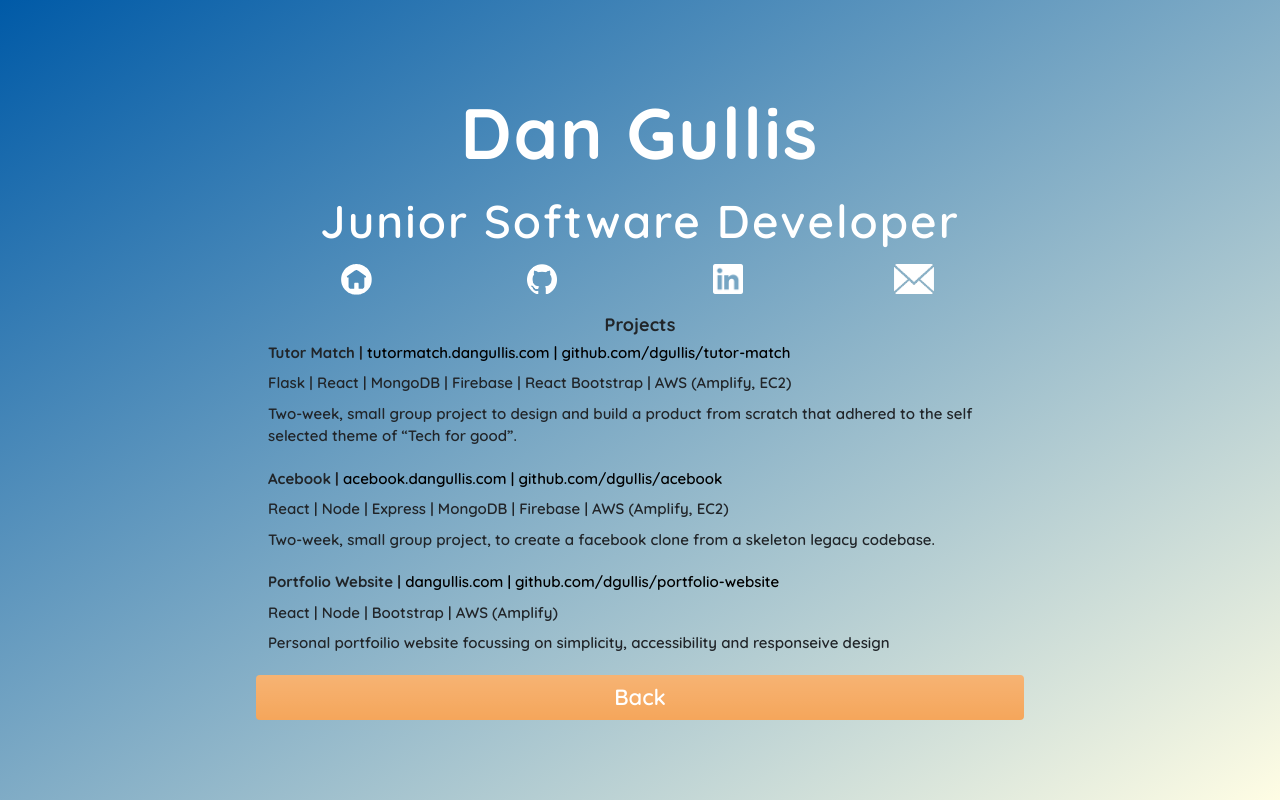
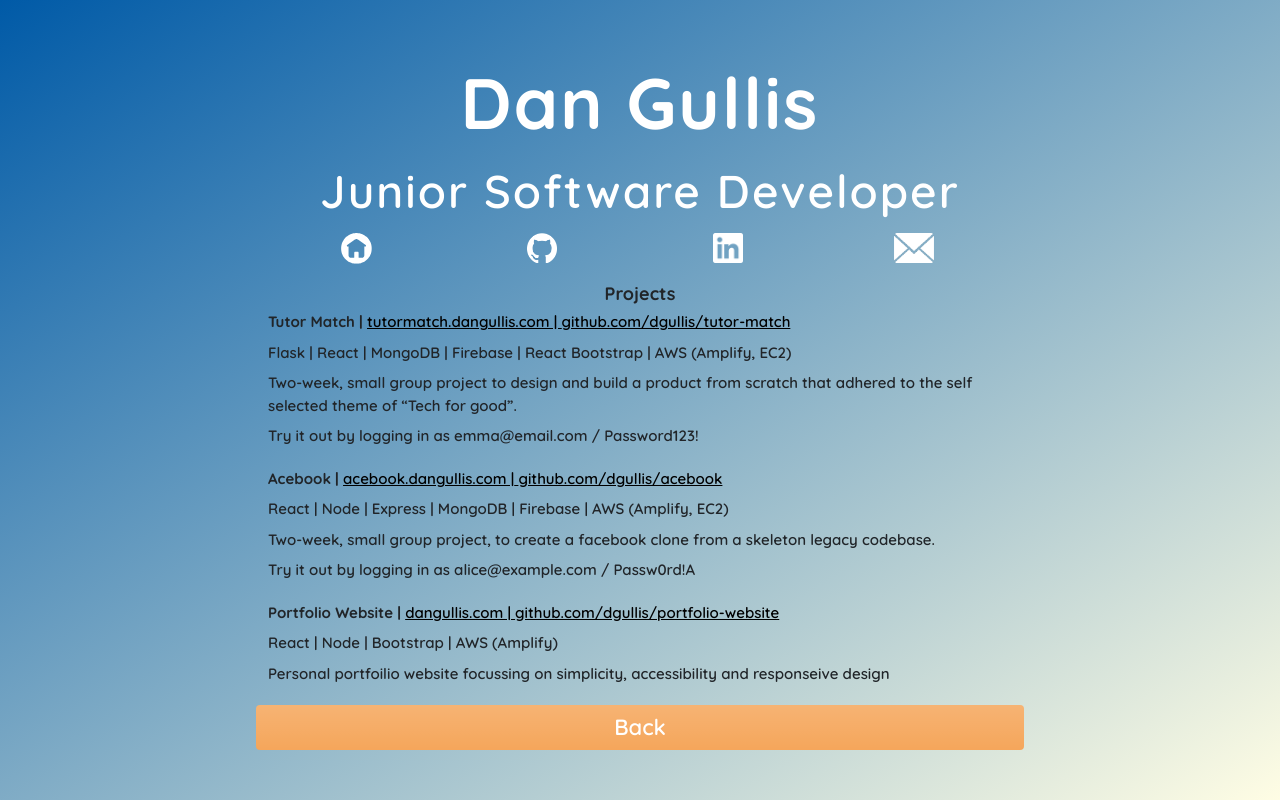
Before and after one commit to dgullis/portfolio-website, a React (Create React App) app: page / in a window 1280 px wide. Both pictures are taken after a click on the button "Projects". Built offline with nearby package versions, Linux system fonts and the light colour scheme; a web font is replaced by a local one.

Commit message:
project hyperlinks

```diff
--- a/src/App.css
+++ b/src/App.css
@@ -32,6 +32,10 @@ html, body {
   text-decoration: none;
 }
 
+.header-link {
+  text-decoration: none;
+}
+
 
 
 @media (max-width: 576px) { /* Small devices (576px and below) */
--- a/src/components/Projects.css
+++ b/src/components/Projects.css
@@ -1,6 +1,6 @@
 a {
     color: black;
-    text-decoration: none;
+    text-decoration: underline;
 }
 
 a:hover {
--- a/src/components/Projects.jsx
+++ b/src/components/Projects.jsx
@@ -19,9 +19,12 @@ export const Projects = () => {
         <span style={{ paddingBottom: '8px', display: 'block' }}>
             Flask | React | MongoDB | Firebase | React Bootstrap | AWS (Amplify, EC2)
         </span>
-        <span style={{ paddingBottom: '20px', display: 'block' }}>
+        <span style={{ paddingBottom: '8px', display: 'block' }}>
             Two-week, small group project to design and build a product
             from scratch that adhered to the self selected theme of “Tech for good”.
+        </span>
+        <span style={{ paddingBottom: '20px', display: 'block' }}>
+            Try it out by logging in as emma@email.com / Password123!
         </span>
         <span style={{ paddingBottom: '8px', display: 'block' }}>
             <strong>Acebook |   </strong>
@@ -35,9 +38,13 @@ export const Projects = () => {
         <span style={{ paddingBottom: '8px', display: 'block' }}>
             React | Node | Express |  MongoDB | Firebase | AWS (Amplify, EC2)
         </span>
-        <span style={{ paddingBottom: '20px', display: 'block' }}>
+        <span style={{ paddingBottom: '8px', display: 'block' }}>
             Two-week, small group project, to create a facebook clone from a skeleton legacy codebase.
         </span>
+        <span style={{ paddingBottom: '20px', display: 'block' }}>
+            Try it out by logging in as alice@example.com / Passw0rd!A
+        </span>
+
         <span style={{ paddingBottom: '8px', display: 'block' }}>
             <strong>Portfolio Website |   </strong>
             <a href='https://dangullis.com'>
```
